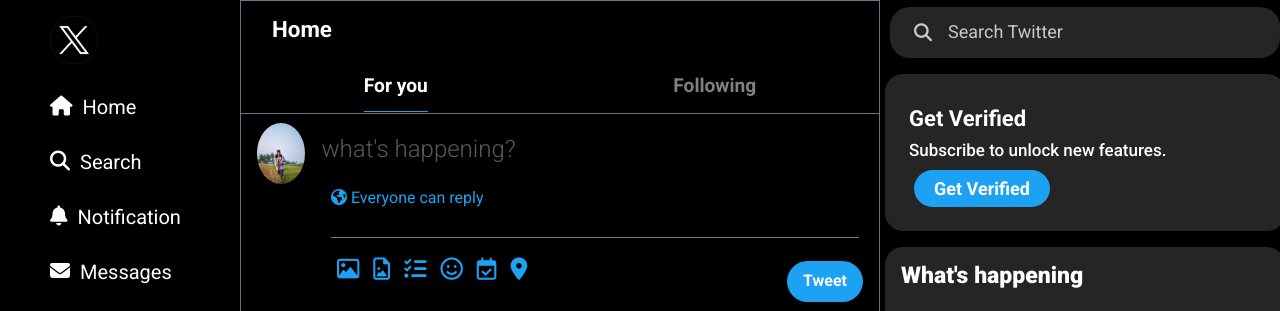
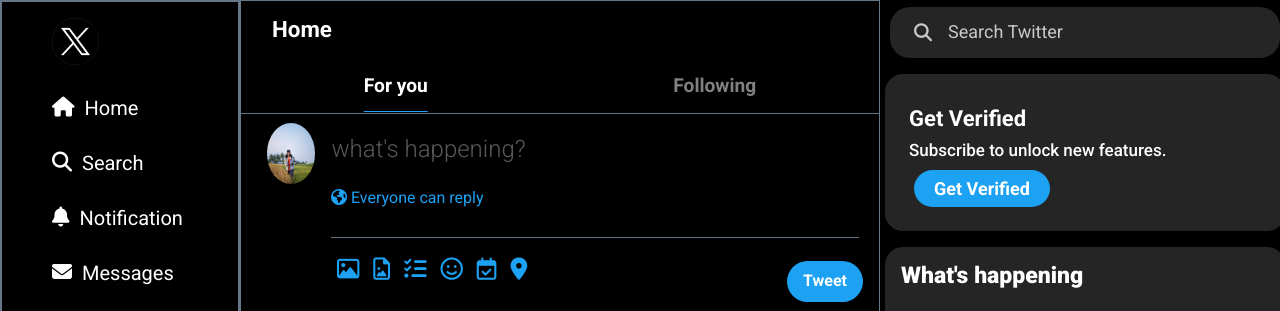
Before and after one commit to vmeghna/groups-project, a plain HTML site: page index.html in a window 1280 px wide. Shown: the top 311 px of the page. Drawn offline with Linux system fonts and the light colour scheme.

Commit message:
final submit

```diff
--- a/styles/style.css
+++ b/styles/style.css
@@ -75,6 +75,7 @@
   gap: 2rem;
   list-style: none;
   overflow-y: scroll;
+  border: 2px solid rgb(101, 119, 134);
 }
 
 .icon {
@@ -198,6 +199,7 @@
   height: 8%;
   border-radius: 50%;
   margin-top: 0.3rem;
+  margin-left: 10px;
 }
 .post input {
   width: 90%;
```
